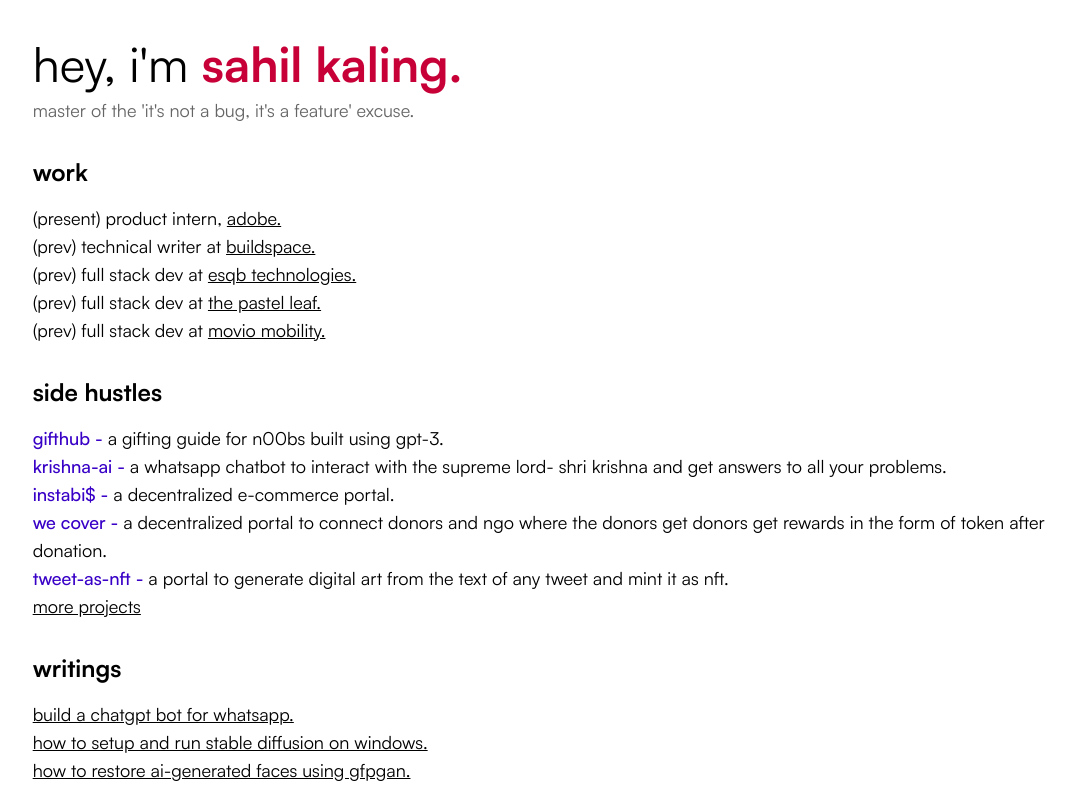
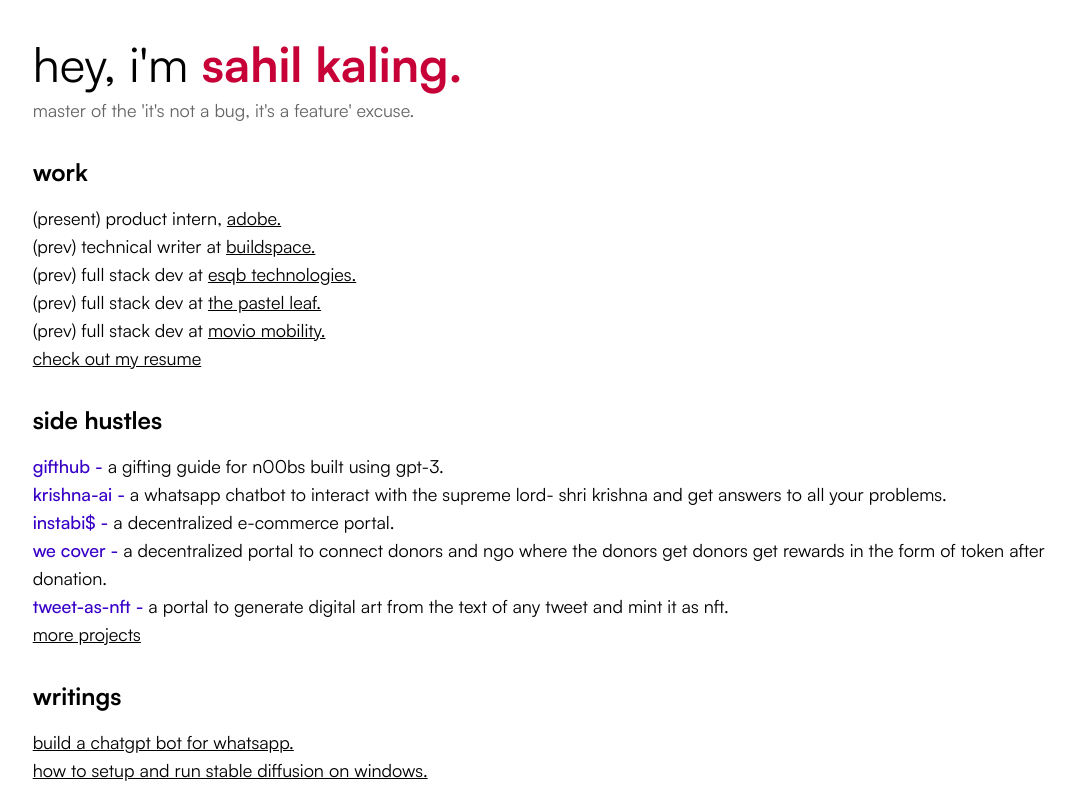
Before and after one commit to sahildotexe/portfolio-v2, a Next.js app: page / in a window 1280 px wide. Shown: the top 789 px of the page, without its empty margins (74-1150 px from the left). Built offline with nearby package versions, Linux system fonts and the light colour scheme.

Commit message:
added resume

```diff
--- a/pages/index.tsx
+++ b/pages/index.tsx
@@ -21,7 +21,11 @@ export default function Home() {
           <div className='text-md md:text-lg'>(prev) full stack dev at <Link href='https://www.linkedin.com/company/esqb-tech/' target="_blank" className='underline'>esqb technologies.</Link> </div>
           <div className='text-md md:text-lg'>(prev) full stack dev at <Link href='https://www.linkedin.com/company/the-pastel-leaf/' target='_blank' className='underline'> the pastel leaf.</Link></div>
           <div className='text-md md:text-lg'>(prev) full stack dev at <Link href='https://www.linkedin.com/company/movio-mobility/' target='_blank'  className='underline'> movio mobility.</Link></div>
+          <Link className='text-md md:text-lg underline' href="/resume.pdf">
+              <p>check out my resume</p>
+            </Link>
          </div>
+
         </div>
         <div className='pt-8' id='hustles'>
          <div className='text-2xl name pb-4'>side hustles</div>
@@ -69,6 +73,7 @@ export default function Home() {
           <div className='text-md md:text-lg'>
           connect with me on <Link href='https://twitter.com/sahilkaling_' target='_blank' className='underline social-links'>twitter,</Link> <Link href='https://www.instagram.com/sahilkaling/' target='_blank' className='underline social-links'>instagram</Link> or send me a mail at <Link href='mailto:sahilkaling@gmail.com' className='underline social-links'>sahilkaling@gmail.com</Link>.
           </div>
+
         </div>
       </div>
       <div className='mt-6 pt-10 grid justify-items-center'>
```
Also changed, not shown: 1 other file (tests, documents, lock files or other folders).
